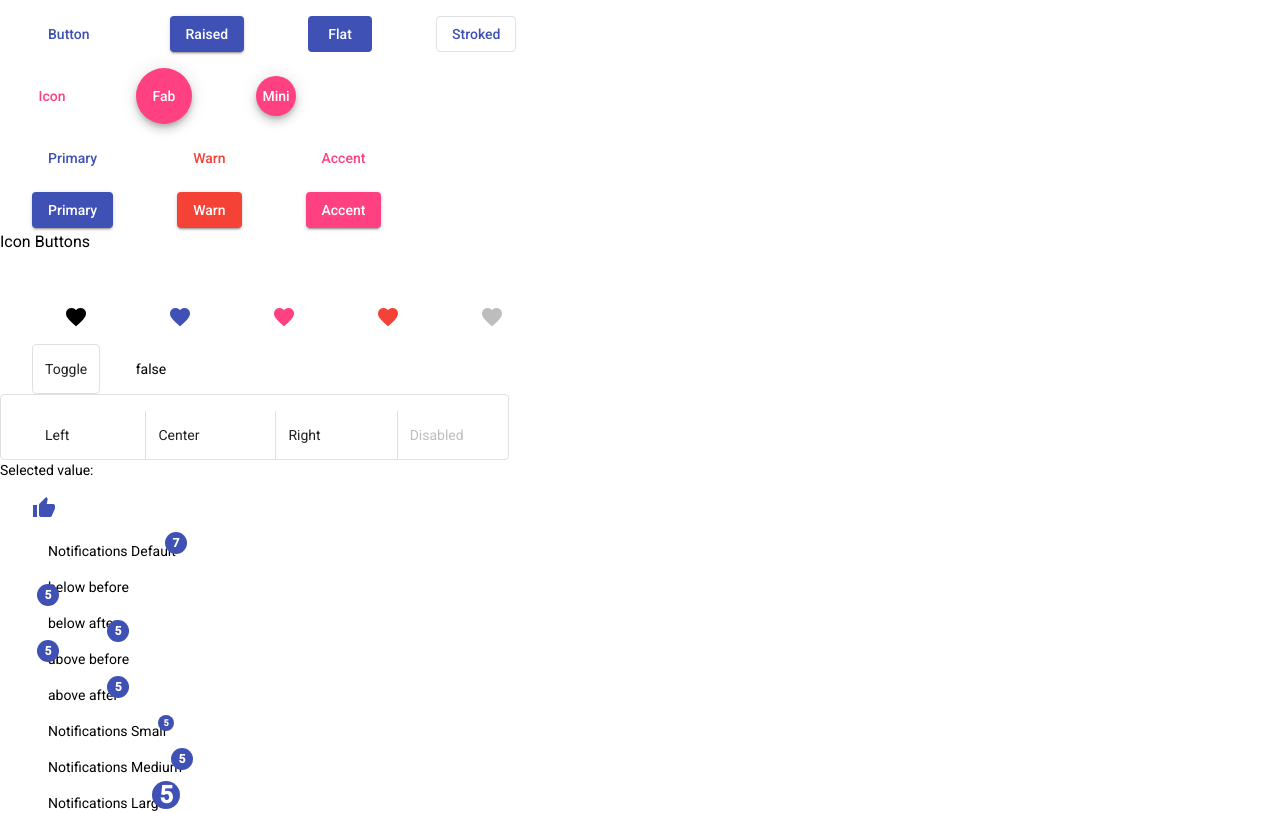
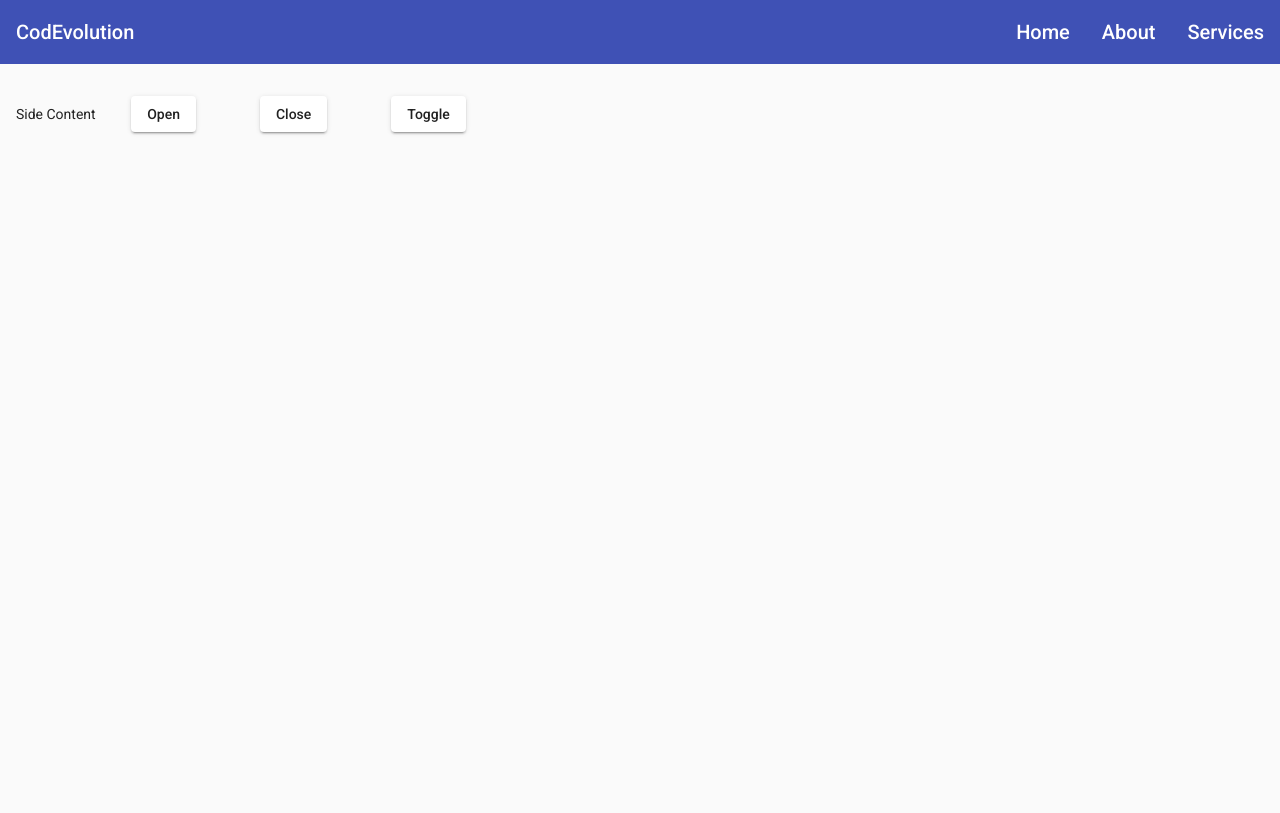
Before and after one commit to Piratemonkey941/angular_material_ref, an Angular app: page / in a window 1280 px wide. Shown: the top 813 px of the page. Built offline with nearby package versions, Linux system fonts and the light colour scheme.

Commit message:
Sidenavs

```diff
--- a/src/app/app.component.css
+++ b/src/app/app.component.css
@@ -8,3 +8,26 @@ button, mat-button-toggle, mat-icon {
   margin-left: 3rem;
   margin-top: 1rem;
 }
+
+
+.navbar
+ {
+  justify-content: space-between;
+ }
+
+ .navSpan {
+  padding-left: 2rem;
+ }
+
+ mat-sidenav-container {
+  height: 100% ;
+
+ }
+
+ mat-sidenav,  mat-sidenav-content {
+  padding: 16px;
+ }
+ mat-sidenav {
+  background-color: lightcoral;
+  width: 200px;
+ }
--- a/src/app/app.component.html
+++ b/src/app/app.component.html
@@ -1,3 +1,29 @@
+<!-- ==================== NAVIGATION ====================-->
+<!-- ==================== NAV BAR ====================-->
+
+<mat-toolbar color="primary" class="navbar">
+  <div >CodEvolution</div>
+  <div>
+    <span class="navSpan">Home</span>
+    <span class="navSpan">About</span>
+    <span class="navSpan">Services</span>
+  </div>
+</mat-toolbar>
+
+<!-- ==================== SIDE NAV BAR ====================-->
+<!-- NOTES: modes for sidenav: over, push, side -->
+<mat-sidenav-container>
+  <mat-sidenav #sidenav (opened)="log('Opened')" (closed)="log('Closed')"mode="side" [(opened)]="opened">Side Content</mat-sidenav>
+  <mat-sidenav-content>
+    Side Content
+    <button mat-raised-button  (click)="sidenav.open()">Open</button>
+    <button mat-raised-button  (click)="sidenav.close()">Close</button>
+    <button mat-raised-button  (click)="sidenav.toggle()">Toggle</button>
+  </mat-sidenav-content>
+</mat-sidenav-container>
+
+<!-- Initial method to toggle sidebar -->
+<!-- <button mat-raised-button  (click)="opened=!opened">Sidenav</button> -->
 
 <!-- ==================== BUTTONS ====================-->
 <div id="buttons">
@@ -142,8 +168,8 @@
 </div>
 <!-- ==================== TYPOGRAPHY ====================-->
 
+<!-- NOTES:  -->
 <div id="typography">
-  <!-- NOTES:  -->
   <div class="mat-display-4">mat-display-4</div>
   <div class="mat-display-3">mat-display-3</div>
   <div class="mat-display-2">mat-display-2</div>
--- a/src/app/app.component.ts
+++ b/src/app/app.component.ts
@@ -11,6 +11,7 @@ export class AppComponent {
 
   notifications = 7;
   showSpinner = false;
+  opened = false;
 
   loadData(){
     this.showSpinner = true;
@@ -18,4 +19,10 @@ export class AppComponent {
       this.showSpinner = false;
     }, 5000)
   }
+
+  log(state: any) {
+    console.log(state)
+  }
+
+
 }
--- a/src/app/material/material.module.ts
+++ b/src/app/material/material.module.ts
@@ -4,6 +4,9 @@ import { MatButtonToggleModule } from '@angular/material/button-toggle';
 import { MatIconModule } from '@angular/material/icon';
 import { MatBadgeModule } from '@angular/material/badge';
 import { MatProgressSpinnerModule } from '@angular/material/progress-spinner';
+import { MatToolbarModule } from '@angular/material/toolbar';
+import { MatSidenavModule } from '@angular/material/sidenav';
+import { FormsModule } from '@angular/forms';
 
 // import {  } from '';
 
@@ -14,6 +17,9 @@ const MaterialComponants =
   MatIconModule,
   MatBadgeModule,
   MatProgressSpinnerModule,
+  MatToolbarModule,
+  MatSidenavModule ,
+  FormsModule ,
 
 ]
 
```
